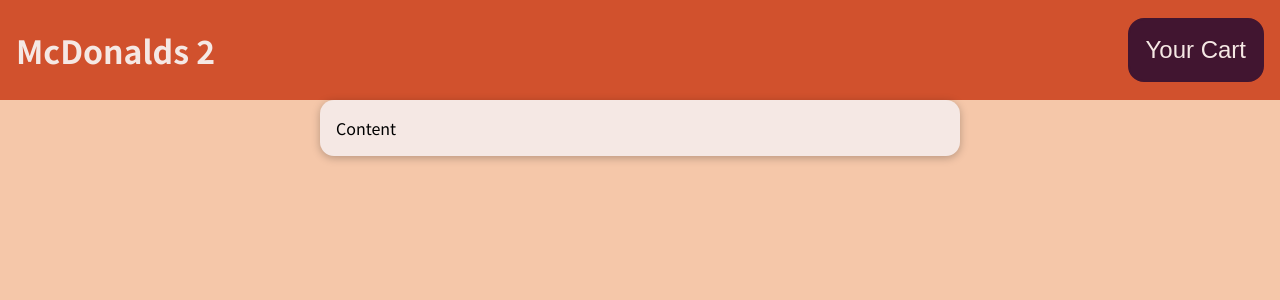
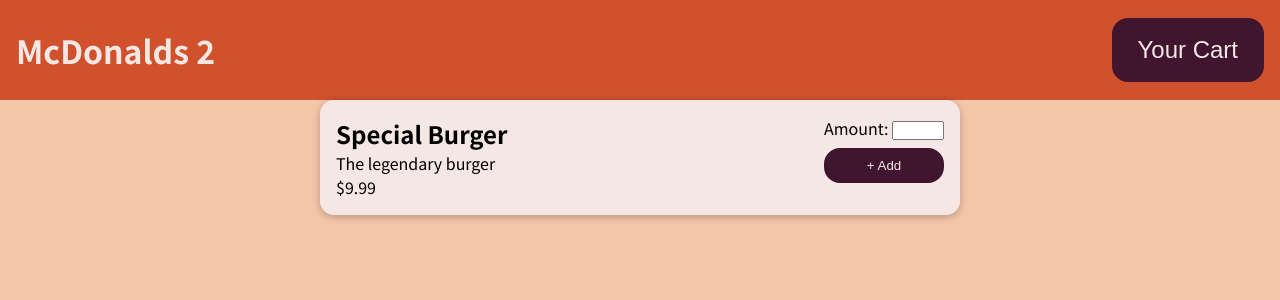
Before and after one commit to kevinjordan1994/food-app, a JavaScript app: page / in a window 1280 px wide. Shown: the top 300 px of the page. Built offline with nearby package versions, Linux system fonts and the light colour scheme.

Commit message:
Add and style Item.js

```diff
--- a/src/components/Items/Item.js
+++ b/src/components/Items/Item.js
@@ -1 +1,12 @@
-export default function Item(props) {}
+import ItemInformation from "./ItemInformation";
+import ItemCartInfo from "./ItemCartInfo";
+import styles from "./Item.module.css";
+
+export default function Item(props) {
+  return (
+    <div className={styles.item}>
+      <ItemInformation />
+      <ItemCartInfo />
+    </div>
+  );
+}
--- /dev/null
+++ b/src/components/Items/Item.module.css
@@ -0,0 +1,4 @@
+.item {
+  display: flex;
+  justify-content: space-between;
+}
--- a/src/components/Items/ItemCartInfo.js
+++ b/src/components/Items/ItemCartInfo.js
@@ -0,0 +1,16 @@
+import button from "../UI/Button.module.css";
+import styles from "./ItemCartInfo.module.css";
+
+export default function ItemCartInfo(props) {
+  return (
+    <form className={styles.cart_info}>
+      <div>
+        <label>Amount: </label>
+        <input type="number" min="1" max="99" />
+      </div>
+      <div>
+        <button className={button.add}>+ Add</button>
+      </div>
+    </form>
+  );
+}
--- /dev/null
+++ b/src/components/Items/ItemCartInfo.module.css
@@ -0,0 +1,5 @@
+.cart_info {
+  display: flex;
+  flex-direction: column;
+  gap: 0.5rem;
+}
--- a/src/components/Items/ItemInformation.js
+++ b/src/components/Items/ItemInformation.js
@@ -1 +1,9 @@
-export default function ItemInformation(props) {}
+export default function ItemInformation(props) {
+  return (
+    <div>
+      <h2>Special Burger</h2>
+      <p>The legendary burger</p>
+      <p>$9.99</p>
+    </div>
+  );
+}
--- a/src/components/Items/ItemList.js
+++ b/src/components/Items/ItemList.js
@@ -1,5 +1,10 @@
+import Item from "./Item";
 import styles from "../UI/Card.module.css";
 
 export default function ItemList(props) {
-  return <div className={styles.card}>Content</div>;
+  return (
+    <div className={styles.card}>
+      <Item />
+    </div>
+  );
 }
--- a/src/components/UI/Button.module.css
+++ b/src/components/UI/Button.module.css
@@ -1,5 +1,6 @@
 .button,
-.cart_button {
+.cart_button,
+.add {
   background-color: #411530;
   color: #f5e8e4;
   border-radius: 1rem;
@@ -13,9 +14,22 @@
   cursor: pointer;
   border-color: #411530;
   color: #411530;
+  font-weight: 500;
+}
+
+.add:hover {
+  background-color: #f5e8e4;
+  cursor: pointer;
+  border-color: #411530;
+  color: #411530;
 }
 
 .cart_button {
-  padding: 1rem;
+  padding: 1rem 1.5rem;
   font-size: 1.5rem;
 }
+
+.add {
+  padding: 0.5rem 1rem;
+  width: 100%;
+}
```
Also changed, not shown: 1 other file (tests, documents, lock files or other folders).
